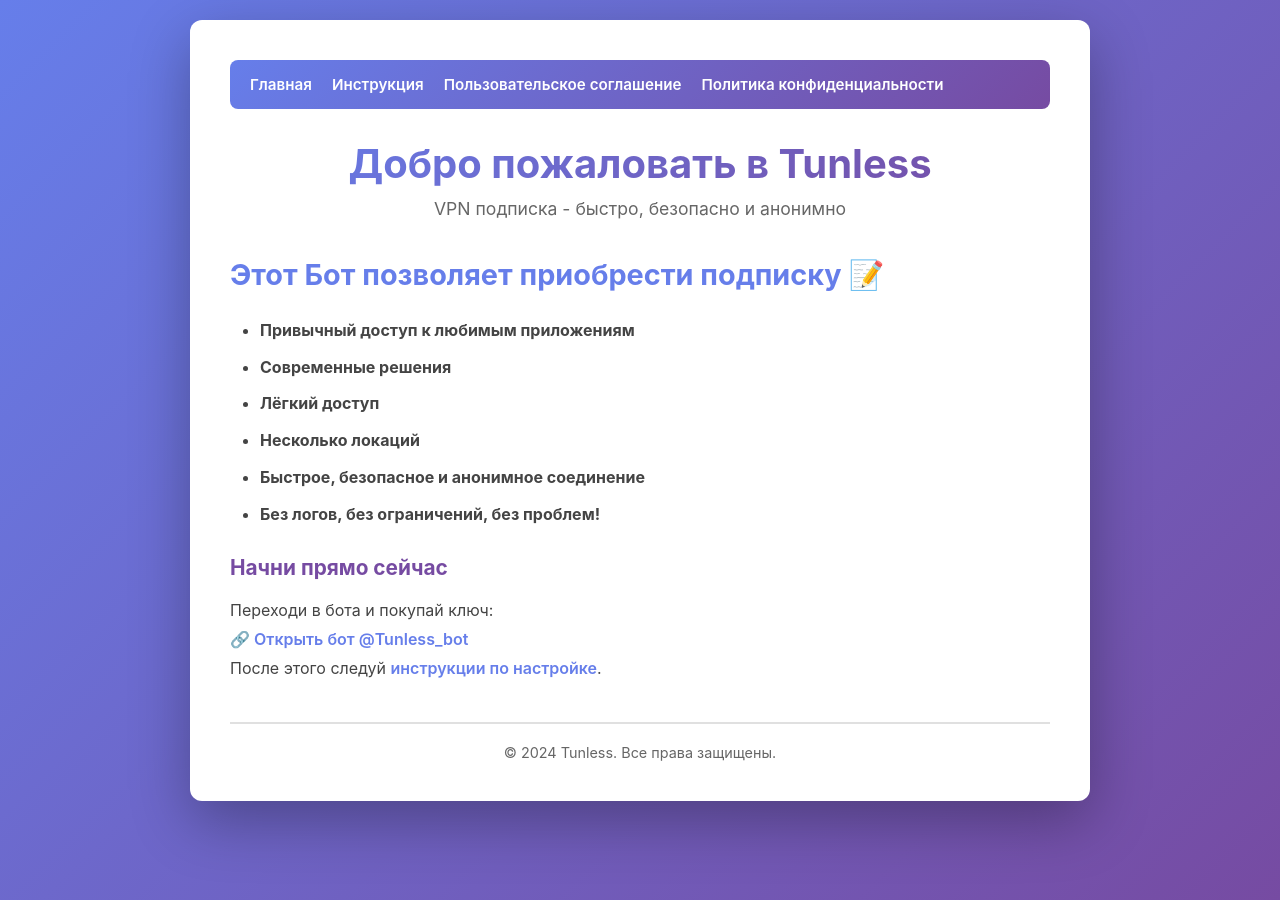
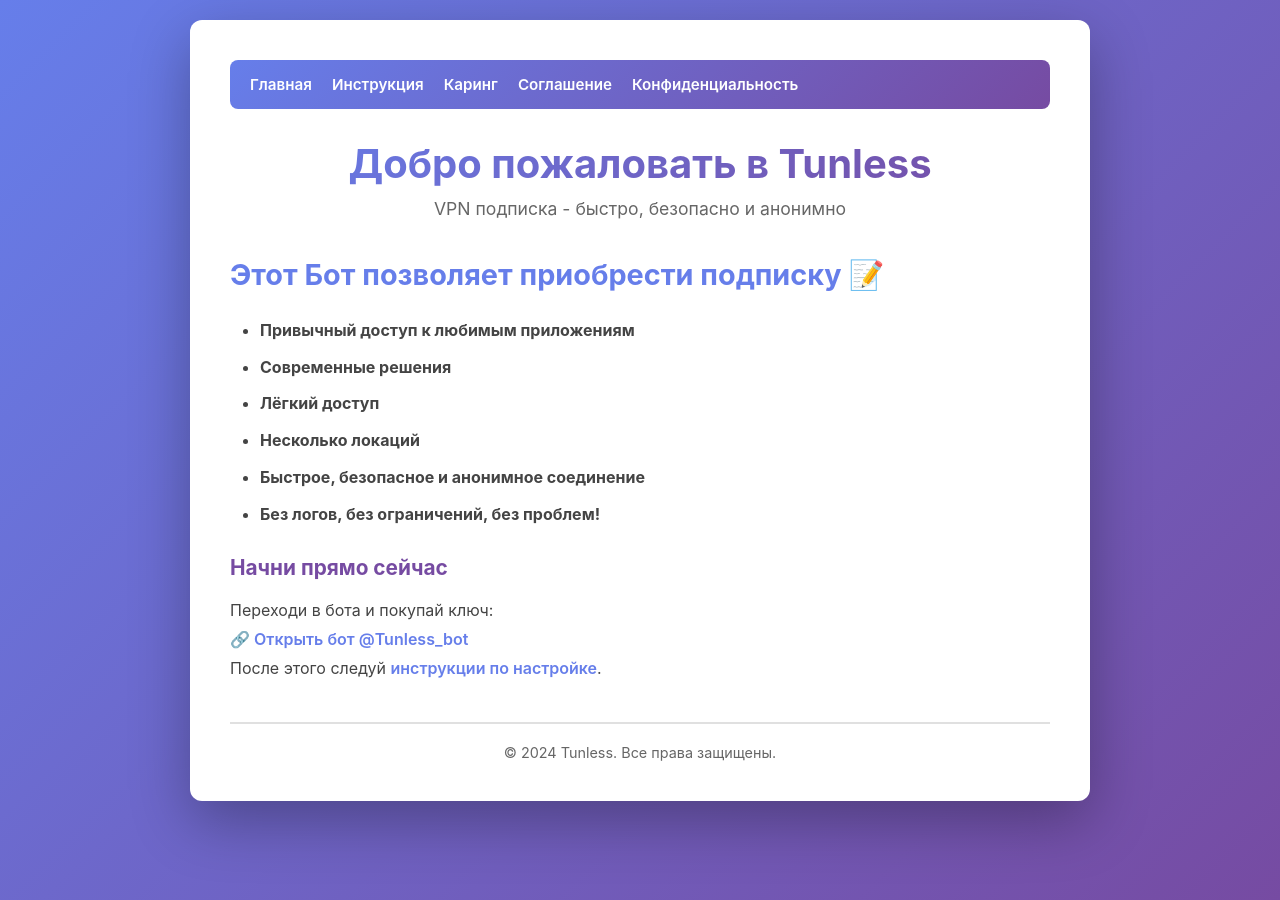
Before and after one commit to Michael-K-cloud/Tunless, a Jekyll site: the page built from index.md, in a window 1280 px wide. Built offline with Jekyll 4.4.1, drawn with Linux system fonts in a browser that asks for light colours.

Commit message:
Fix navigation links in Jekyll config

```diff
--- a/_config.yml
+++ b/_config.yml
@@ -10,7 +10,9 @@
     url: /Tunless/
   - title: Инструкция
     url: /Tunless/setup.html
-  - title: Пользовательское соглашение
+  - title: Каринг
+    url: /Tunless/karing.html
+  - title: Соглашение
     url: /Tunless/terms.html
-  - title: Политика конфиденциальности
+  - title: Конфиденциальность
     url: /Tunless/privacy.html
```
